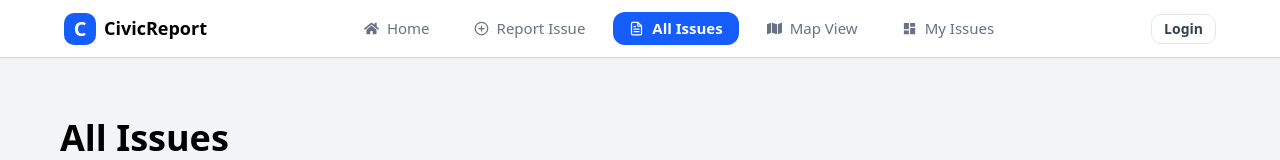
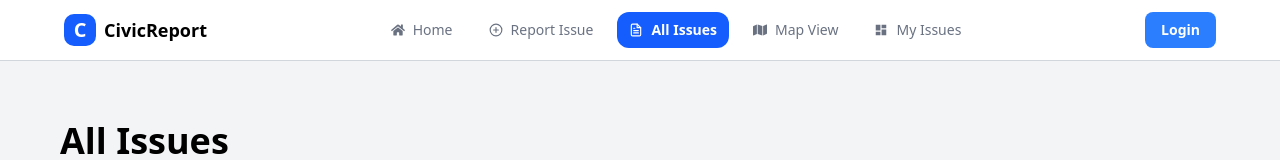
Before and after one commit to Supratik-Ray/spark-civic, a React (Vite) app: page /issues in a window 1280 px wide. Shown: the top 160 px of the page. Built offline with nearby package versions, Linux system fonts and the light colour scheme; no server answers.

Commit message:
fixed navbar styles, issue card styles

```diff
--- a/package.json
+++ b/package.json
@@ -12,6 +12,7 @@
   "dependencies": {
     "@supabase/supabase-js": "^2.57.4",
     "@tailwindcss/vite": "^4.1.13",
+    "date-fns": "^3.0.2-rc.1",
     "formik": "^2.4.6",
     "leaflet": "^1.9.4",
     "react": "^19.1.1",
--- a/src/components/Navbar.jsx
+++ b/src/components/Navbar.jsx
@@ -1,14 +1,6 @@
-import React, { useState } from "react";
+import React, { useState, useEffect } from "react";
 import { FaHome, FaMap } from "react-icons/fa";
-import {
-  FiFileText,
-  FiLogOut,
-  FiMenu,
-  FiPlusCircle,
-  FiSettings,
-  FiUser,
-} from "react-icons/fi";
-import { GrAnalytics } from "react-icons/gr";
+import { FiFileText, FiLogOut, FiMenu, FiPlusCircle } from "react-icons/fi";
 import { MdDashboard } from "react-icons/md";
 import { NavLink, useNavigate } from "react-router-dom";
 import { useAuth } from "../hooks/useAuth";
@@ -16,24 +8,127 @@ import { toast } from "react-toastify";
 
 const Navbar = () => {
   const { session, profile, logout } = useAuth();
-  const [isOpen, setIsOpen] = useState(false);
+  const [isMobileOpen, setIsMobileOpen] = useState(false);
   const navigate = useNavigate();
+
+  // Close mobile menu when resizing to >= md (768px)
+  useEffect(() => {
+    const handleResize = () => {
+      if (window.innerWidth >= 768) {
+        setIsMobileOpen(false);
+      }
+    };
+    window.addEventListener("resize", handleResize);
+    // run once in case component mounts on large screen
+    handleResize();
+    return () => window.removeEventListener("resize", handleResize);
+  }, []);
 
   async function onLogout() {
     await logout();
-    setIsOpen(false);
+    setIsMobileOpen(false);
     toast.success("Successfully logged out!");
   }
 
   const navlinkStyle =
-    "flex cursor-pointer items-center gap-2 px-3 lg:px-4 py-1.5 text-gray-500 text-sm lg:text-[15px] font-medium hover:bg-blue-100 rounded-xl transition-all duration-200 ease hover:text-blue-600";
+    "flex cursor-pointer items-center gap-2 px-3 py-2 text-gray-500 text-sm font-medium hover:bg-blue-100 rounded-xl transition-all duration-200 ease hover:text-blue-600";
+  const activelinkStyle =
+    "bg-blue-600 text-white font-bold flex cursor-pointer items-center gap-2 px-3 py-2 text-sm rounded-xl transition-all duration-200 ease";
 
-  const activelinkStyle =
-    "bg-blue-600 text-white font-bold flex cursor-pointer items-center gap-2 px-3 lg:px-4 py-1.5 text-sm lg:text-[15px]  rounded-xl transition-all duration-200 ease ";
+  const CitizenLinks = ({ mobile = false }) => (
+    <>
+      <NavLink
+        to="/"
+        className={({ isActive }) =>
+          isActive ? activelinkStyle : navlinkStyle
+        }
+        onClick={() => mobile && setIsMobileOpen(false)}
+      >
+        <FaHome /> Home
+      </NavLink>
+      <NavLink
+        to="/report"
+        className={({ isActive }) =>
+          isActive ? activelinkStyle : navlinkStyle
+        }
+        onClick={() => mobile && setIsMobileOpen(false)}
+      >
+        <FiPlusCircle /> Report Issue
+      </NavLink>
+      <NavLink
+        to="/issues"
+        className={({ isActive }) =>
+          isActive ? activelinkStyle : navlinkStyle
+        }
+        onClick={() => mobile && setIsMobileOpen(false)}
+      >
+        <FiFileText /> All Issues
+      </NavLink>
+      <NavLink
+        to="/map-view"
+        className={({ isActive }) =>
+          isActive ? activelinkStyle : navlinkStyle
+        }
+        onClick={() => mobile && setIsMobileOpen(false)}
+      >
+        <FaMap /> Map View
+      </NavLink>
+      <NavLink
+        to="/myIssues"
+        className={({ isActive }) =>
+          isActive ? activelinkStyle : navlinkStyle
+        }
+        onClick={() => mobile && setIsMobileOpen(false)}
+      >
+        <MdDashboard /> My Issues
+      </NavLink>
+    </>
+  );
+
+  const AdminLinks = ({ mobile = false }) => (
+    <>
+      <NavLink
+        to="/"
+        className={({ isActive }) =>
+          isActive ? activelinkStyle : navlinkStyle
+        }
+        onClick={() => mobile && setIsMobileOpen(false)}
+      >
+        <FaHome /> Home
+      </NavLink>
+      <NavLink
+        to="/issues"
+        className={({ isActive }) =>
+          isActive ? activelinkStyle : navlinkStyle
+        }
+        onClick={() => mobile && setIsMobileOpen(false)}
+      >
+        <FiFileText /> All Issues
+      </NavLink>
+      <NavLink
+        to="/map-view"
+        className={({ isActive }) =>
+          isActive ? activelinkStyle : navlinkStyle
+        }
+        onClick={() => mobile && setIsMobileOpen(false)}
+      >
+        <FaMap /> Map View
+      </NavLink>
+      <NavLink
+        to="/assignedIssues"
+        className={({ isActive }) =>
+          isActive ? activelinkStyle : navlinkStyle
+        }
+        onClick={() => mobile && setIsMobileOpen(false)}
+      >
+        <MdDashboard /> Assigned Issues
+      </NavLink>
+    </>
+  );
 
   return (
-    <nav className="sticky top-0 z-10 border-b border-gray-300 bg-white">
-      <div className="px-4 sm:px-6 md:px-10 lg:px-16 py-3 flex items-center justify-between">
+    <nav className="sticky top-0 z-30 border-b border-gray-300 bg-white">
+      <div className="px-4 sm:px-6 md:px-10 lg:px-16 py-3 flex items-center justify-between relative">
         {/* logo */}
         <div
           onClick={() => navigate("/")}
@@ -47,156 +142,70 @@ const Navbar = () => {
           </h2>
         </div>
 
-        {/* citizen navlinks */}
-        {profile?.role !== "admin" && (
-          <div className="hidden md:flex lg:gap-3 md:gap-2">
-            <NavLink
-              to="/"
-              className={({ isActive }) =>
-                `${isActive ? activelinkStyle : navlinkStyle}`
-              }
-            >
-              <FaHome />
-              Home
-            </NavLink>
+        {/* desktop navlinks */}
+        <div className="hidden md:flex gap-3">
+          {profile?.role === "admin" ? <AdminLinks /> : <CitizenLinks />}
+        </div>
 
-            <NavLink
-              to="/report"
-              className={({ isActive }) =>
-                `${isActive ? activelinkStyle : navlinkStyle}`
-              }
-            >
-              <FiPlusCircle />
-              Report Issue
-            </NavLink>
-
-            <NavLink
-              to="/issues"
-              className={({ isActive }) =>
-                `${isActive ? activelinkStyle : navlinkStyle}`
-              }
-            >
-              <FiFileText />
-              All Issues
-            </NavLink>
-            <NavLink
-              to="/map-view"
-              className={({ isActive }) =>
-                `${isActive ? activelinkStyle : navlinkStyle}`
-              }
-            >
-              <FaMap />
-              Map View
-            </NavLink>
-            <NavLink
-              to="/myIssues"
-              className={({ isActive }) =>
-                `${isActive ? activelinkStyle : navlinkStyle}`
-              }
-            >
-              <MdDashboard />
-              My Issues
-            </NavLink>
-          </div>
-        )}
-
-        {/* admin navlinks */}
-        {profile?.role === "admin" && (
-          <div className="hidden md:flex lg:gap-3 md:gap-2">
-            <NavLink
-              to="/"
-              className={({ isActive }) =>
-                `${isActive ? activelinkStyle : navlinkStyle}`
-              }
-            >
-              <FaHome />
-              Home
-            </NavLink>
-
-            <NavLink
-              to="/issues"
-              className={({ isActive }) =>
-                `${isActive ? activelinkStyle : navlinkStyle}`
-              }
-            >
-              <FiFileText />
-              All Issues
-            </NavLink>
-
-            <NavLink
-              to="/map-view"
-              className={({ isActive }) =>
-                `${isActive ? activelinkStyle : navlinkStyle}`
-              }
-            >
-              <FaMap />
-              Map View
-            </NavLink>
-            <NavLink
-              to="/assignedIssues"
-              className={({ isActive }) =>
-                `${isActive ? activelinkStyle : navlinkStyle}`
-              }
-            >
-              <MdDashboard />
-              Assigned Issues
-            </NavLink>
-          </div>
-        )}
-
-        {/* right buttons */}
-        <div className="relative flex sm:gap-3 md:gap-4 lg:gap-5">
+        {/* right side */}
+        <div className="flex items-center gap-3">
           {!session && (
             <button
               onClick={() => navigate("/auth/login")}
-              className="hidden sm:flex items-center border text-gray-700 border-gray-200 px-3 py-1 rounded-[10px] text-xs sm:text-sm font-semibold hover:bg-blue-100 hover:text-blue-600 transition-all duration-100 ease cursor-pointer "
+              className="hidden sm:flex items-center px-4 py-2 text-sm font-semibold rounded-lg bg-blue-500 text-white hover:bg-blue-400 transition-all duration-150 ease-in-out cursor-pointer"
             >
               Login
             </button>
           )}
 
           {session && (
-            <>
-              <button
-                onClick={() => setIsOpen(!isOpen)}
-                className="hover:bg-blue-100 hover:text-blue-600 h-9 w-9 sm:h-10 sm:w-10 flex items-center justify-center rounded-[10px] transition-all duration-100 ease cursor-pointer"
-              >
-                <FiUser />
-              </button>
-
-              {isOpen && (
-                <div className="absolute right-1.5 mt-11 border shadow-xl rounded-xl p-1 bg-white border-gray-200 w-48">
-                  <ul>
-                    <li className="text-sm font-semibold px-4 rounded-lg py-2">
-                      My Account
-                    </li>
-                    <hr className="text-gray-400 my-[1px] opacity-60" />
-                    <li className="flex items-center gap-3 text-sm px-4 rounded-lg py-1.5 hover:bg-blue-200 transition-all duration-200 cursor-pointer hover:text-blue-600">
-                      <FiUser />
-                      Profile
-                    </li>
-                    <li className="flex items-center gap-3 text-sm px-4 rounded-lg py-1.5 hover:bg-blue-200 transition-all duration-200 cursor-pointer hover:text-blue-600">
-                      <FiSettings />
-                      Settings
-                    </li>
-                    <hr className="text-gray-400 my-[1px] opacity-60" />
-                    <li
-                      onClick={onLogout}
-                      className="flex items-center gap-3 px-4 text-red-600 text-sm py-1.5 rounded-lg hover:bg-blue-200 transition-all duration-200 ease cursor-pointer"
-                    >
-                      <FiLogOut /> Log out
-                    </li>
-                  </ul>
-                </div>
-              )}
-            </>
+            <button
+              onClick={onLogout}
+              className="hidden md:flex items-center gap-2 px-4 py-2 text-sm font-semibold rounded-lg text-red-600 hover:bg-red-100 transition-all duration-150 ease-in-out cursor-pointer"
+            >
+              <FiLogOut /> Logout
+            </button>
           )}
 
-          <button className="md:hidden hover:bg-blue-100 hover:text-blue-600 h-9 w-9 sm:h-10 sm:w-10 flex items-center justify-center rounded-[10px] transition-all duration-100 ease cursor-pointer">
+          {/* mobile menu toggle */}
+          <button
+            onClick={() => setIsMobileOpen(!isMobileOpen)}
+            className="md:hidden hover:bg-blue-100 hover:text-blue-600 h-9 w-9 flex items-center justify-center rounded-[10px] transition-all duration-100 ease cursor-pointer"
+          >
             <FiMenu />
           </button>
         </div>
       </div>
+
+      {/* mobile dropdown overlay — hidden on md+ via md:hidden */}
+      {isMobileOpen && (
+        <div className="absolute top-full left-0 w-full z-20 bg-white shadow-md border-t border-gray-200 px-4 py-3 flex flex-col gap-2 md:hidden">
+          {profile?.role === "admin" ? (
+            <AdminLinks mobile />
+          ) : (
+            <CitizenLinks mobile />
+          )}
+
+          {session ? (
+            <button
+              onClick={onLogout}
+              className="flex items-center gap-2 px-4 py-2 text-sm font-semibold text-red-600 rounded-lg hover:bg-red-100 transition-all duration-150 ease-in-out cursor-pointer"
+            >
+              <FiLogOut /> Logout
+            </button>
+          ) : (
+            <button
+              onClick={() => {
+                navigate("/auth/login");
+                setIsMobileOpen(false);
+              }}
+              className="flex items-center justify-center px-4 py-2 text-sm font-semibold rounded-lg bg-blue-500 text-white hover:bg-blue-400 transition-all duration-150 ease-in-out cursor-pointer"
+            >
+              Login
+            </button>
+          )}
+        </div>
+      )}
     </nav>
   );
 };
--- a/src/components/StatusCards.jsx
+++ b/src/components/StatusCards.jsx
@@ -5,7 +5,7 @@ const StatusCards = ({ statusCards }) => {
         return (
           <div
             key={index}
-            className={`${card.color} border-1 border-l-4 p-5 rounded-md bg-white shadow-lg hover:shadow-2xl transform hover:scale-105 transition duration-200`}
+            className={`${card.color} border-1 border-l-4 p-5 rounded-md bg-white shadow-lg`}
           >
             <h4 className="text-xl font-bold">{card.issueTitle}</h4>
             <h2 className="font-bold text-3xl">{card.issueNum}</h2>
--- a/src/pages/AllIssuesPage.jsx
+++ b/src/pages/AllIssuesPage.jsx
@@ -90,7 +90,7 @@ const AllIssuesPage = () => {
   console.log(issues);
 
   return (
-    <div className="min-h-screen bg-gray-100 p-10">
+    <div className="min-h-screen bg-gray-100 p-3 md:5 lg:p-10">
       <h1 className="font-bold text-4xl p-5">All Issues</h1>
       <StatusCards statusCards={statusCards} />
       <FilterInputs
--- a/src/pages/AssignedIssuesPage.jsx
+++ b/src/pages/AssignedIssuesPage.jsx
@@ -20,7 +20,7 @@ const AssignedIssuesPage = () => {
   console.log(issues);
 
   return (
-    <div className="min-h-screen bg-gray-100 p-10">
+    <div className="min-h-screen bg-gray-100 p-3 md:5 lg:p-10">
       <h1 className="font-bold text-4xl p-5">Assigned Issues</h1>
       {issues.length === 0 ? (
         <div className="text-center p-10 text-lg">
--- a/src/pages/MyIssuesPage.jsx
+++ b/src/pages/MyIssuesPage.jsx
@@ -20,7 +20,7 @@ const MyIssuesPage = () => {
   console.log(issues);
 
   return (
-    <div className="min-h-screen bg-gray-100 p-10">
+    <div className="min-h-screen bg-gray-100 p-3 md:5 lg:p-10">
       <h1 className="font-bold text-4xl p-5">My Issues</h1>
       {issues.length === 0 ? (
         <div className="text-center p-10 text-lg">
```
Also changed, not shown: src/components/IssueCard.jsx (+46 -21 lines), 1 other file (tests, documents, lock files or other folders).
